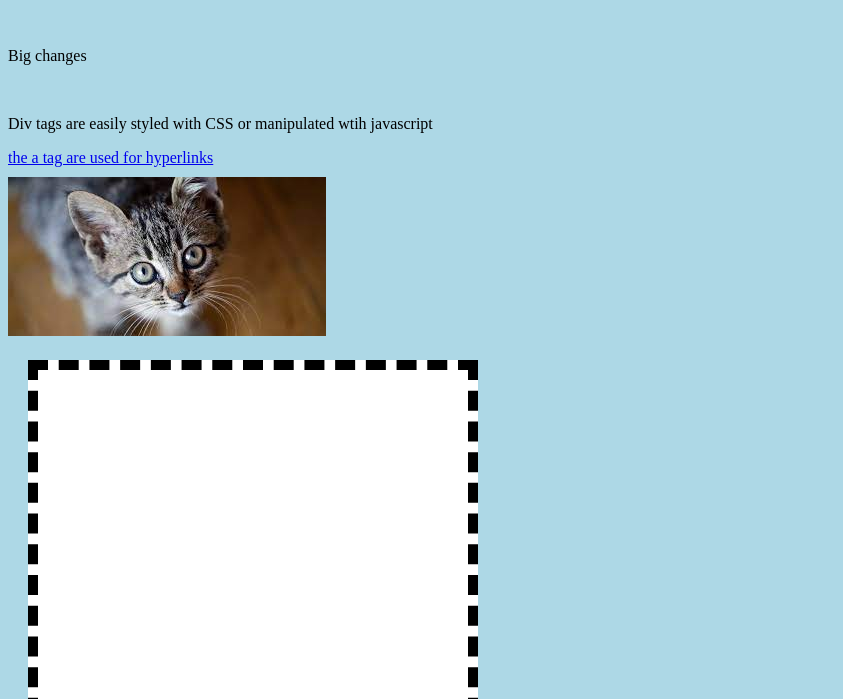
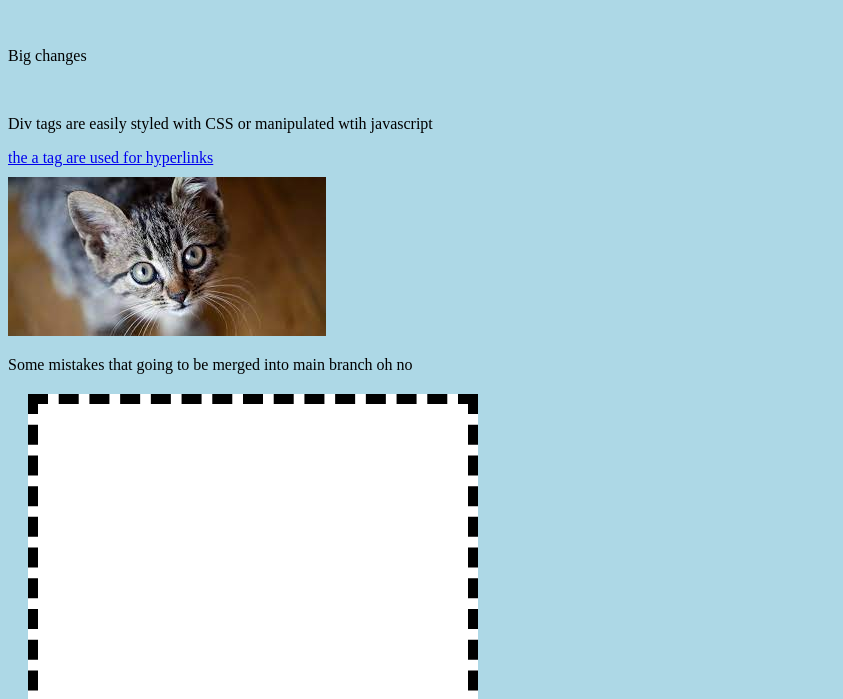
Before and after one commit to rhlemon/MSA-website, a plain HTML site: page index.html in a window 1280 px wide. Shown: the part 101-800 px from the top of the page, without its empty margins (0-843 px from the left). Drawn offline with Linux system fonts and the light colour scheme.

Commit message:
big mistake

```diff
--- a/index.html
+++ b/index.html
@@ -21,11 +21,13 @@
             <tr><td></td></tr>
         </table>
         <img src = "cat.jpg" alt = "cat">
+        <p>Some mistakes that going to be merged into main branch oh no</p>
         <div class = "div-class">
 
         </div>
 
 
+
     </body>
 
 </html>
```
